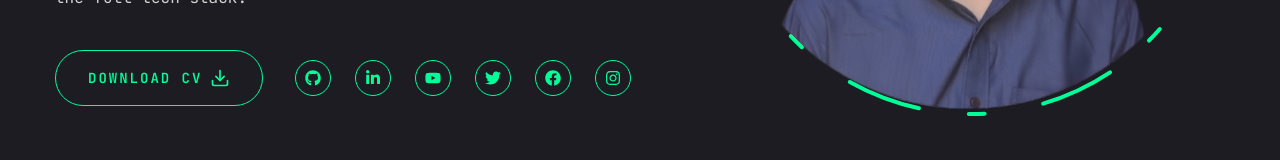
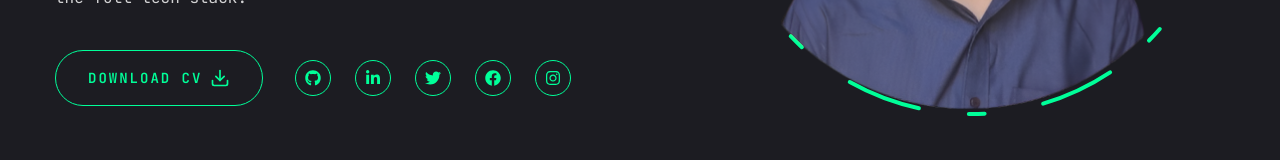
Before and after one commit to BitWiseNotation/Portfolio, a Next.js app: page / in a window 1280 px wide. Shown: the part 561-721 px from the top of the page. Built offline with nearby package versions, Linux system fonts and the light colour scheme.

Commit message:
Updated links for home page

```diff
--- a/components/Social.jsx
+++ b/components/Social.jsx
@@ -4,12 +4,11 @@ import {FaGithub, FaLinkedinIn, FaYoutube, FaTwitter, FaInstagram, FaFacebook} f
 
 
 const socials = [
-    {icon: <FaGithub/>, path: ''},
-    {icon: <FaLinkedinIn/>, path: ''},
-    {icon: <FaYoutube/>, path: ''},
-    {icon: <FaTwitter/>, path: ''},
-    {icon: <FaFacebook/>, path: ''},
-    {icon: <FaInstagram/>, path: ''},
+    {icon: <FaGithub/>, path: 'https://github.com/BitWiseNotation'},
+    {icon: <FaLinkedinIn/>, path: 'https://www.linkedin.com/in/yudhvirsingh1?utm_source=share&utm_campaign=share_via&utm_content=profile&utm_medium=android_app'},
+    {icon: <FaTwitter/>, path: 'https://x.com/Notviperoxide'},
+    {icon: <FaFacebook/>, path: 'https://www.facebook.com/profile.php?id=61573967510693'},
+    {icon: <FaInstagram/>, path: 'https://www.instagram.com/yudhvirsingh_04/'},
 ]
 
 const Social =({ containerStyles, iconStyles})=>{
```
